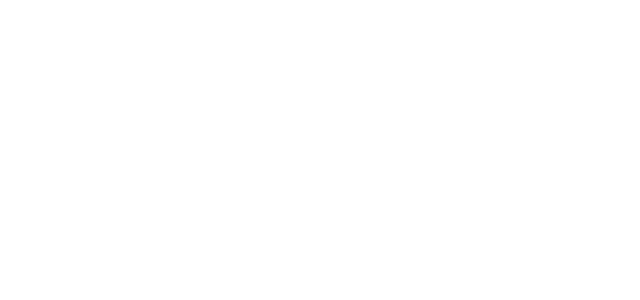
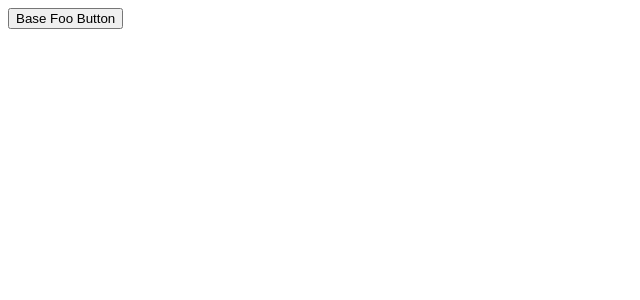
Before and after one commit to shamscorner/nuxt-walkthrough, a Nuxt app: page / in a window 1280 px wide. Shown: the top 300 px of the page, without its empty margins (0-640 px from the left). Built offline with nearby package versions, Linux system fonts and the light colour scheme.

Commit message:
chore: add example for file based component

```diff
--- /dev/null
+++ b/components/base/foo/BaseFooButton.vue
@@ -0,0 +1,9 @@
+<script lang="ts" setup>
+function showAlert() {
+  alert("Base Foo Button");
+}
+</script>
+
+<template>
+  <button @click="showAlert">Base Foo Button</button>
+</template>
--- a/pages/index.vue
+++ b/pages/index.vue
@@ -3,5 +3,6 @@
 </script>
 
 <template>
-  <Example />
+  <!-- <Example /> -->
+  <BaseFooButton />
 </template>
```
